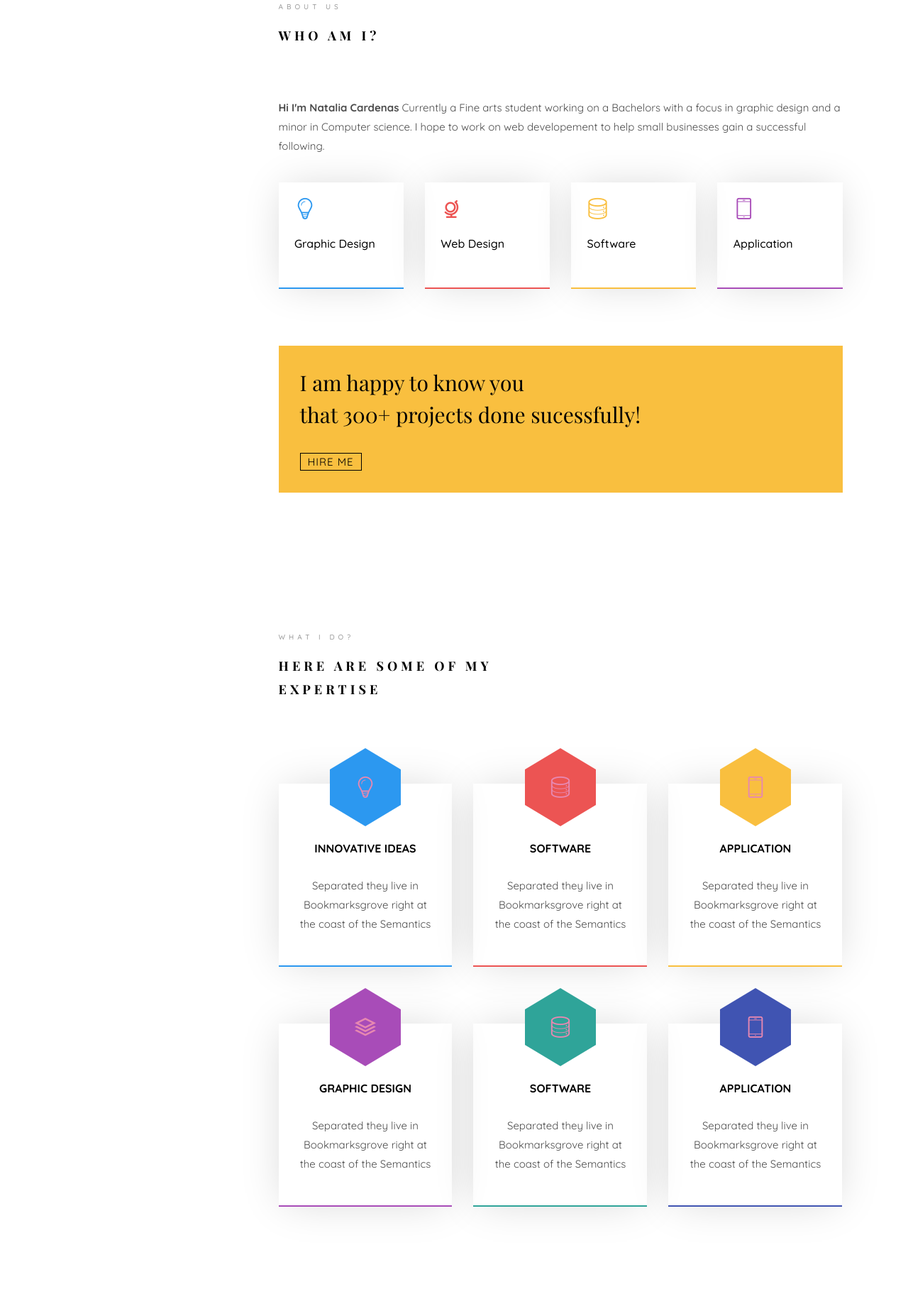
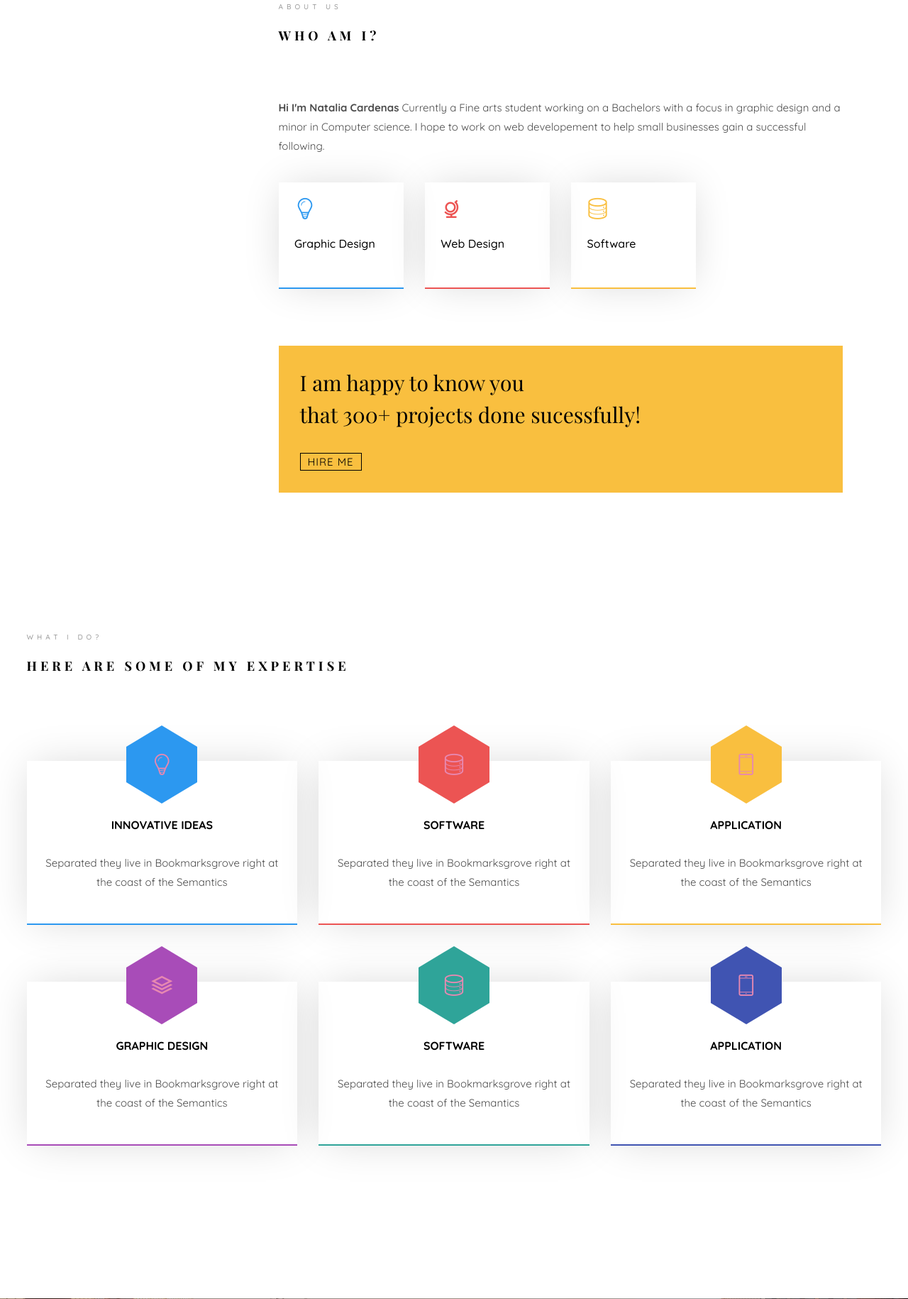
Before and after one commit to NatCard00/CS-Natalia, a Flask app: page / in a window 1280 px wide. Shown: the part 1009-2839 px from the top of the page at 71% size. Run offline with Flask 2, Linux system fonts and the light colour scheme; some libraries are stand-ins or nearby versions; some web fonts are replaced.

Commit message:
deleted Application

```diff
--- a/templates/index.html
+++ b/templates/index.html
@@ -163,10 +163,6 @@ Copyright <script>document.write(new Date().getFullYear());</script> All rights
 										<h3>Software</h3>
 									</div>
 								</div>
-								<div class="col-md-3 animate-box" data-animate-effect="fadeInBottom">
-									<div class="services color-4">
-										<span class="icon2"><i class="icon-phone3"></i></span>
-										<h3>Application</h3>
 									</div>
 								</div>
 							</div>
```
